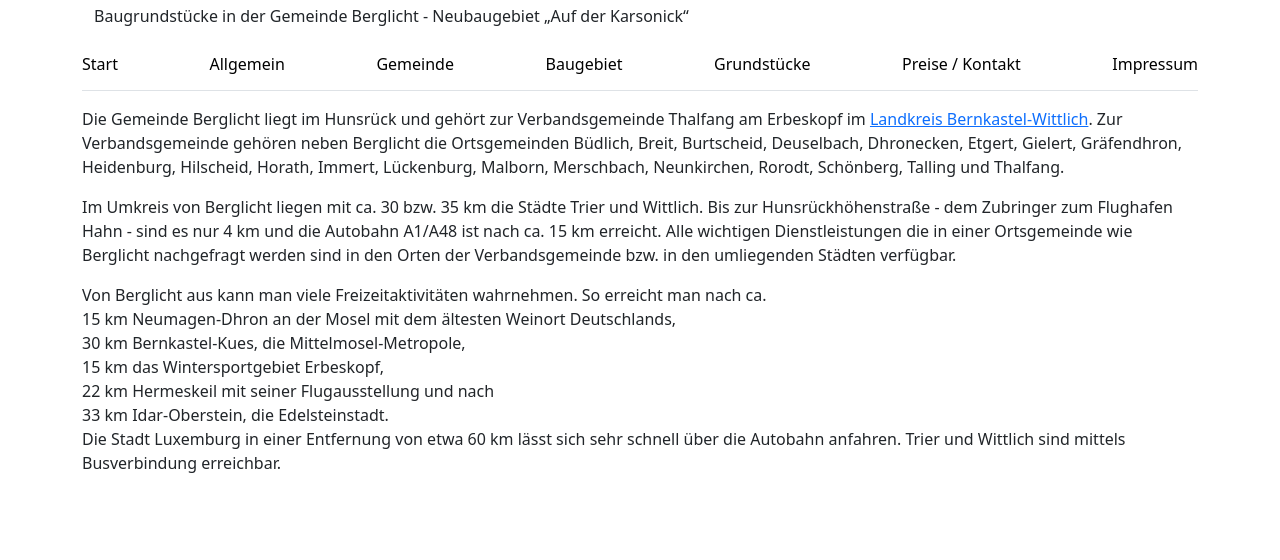
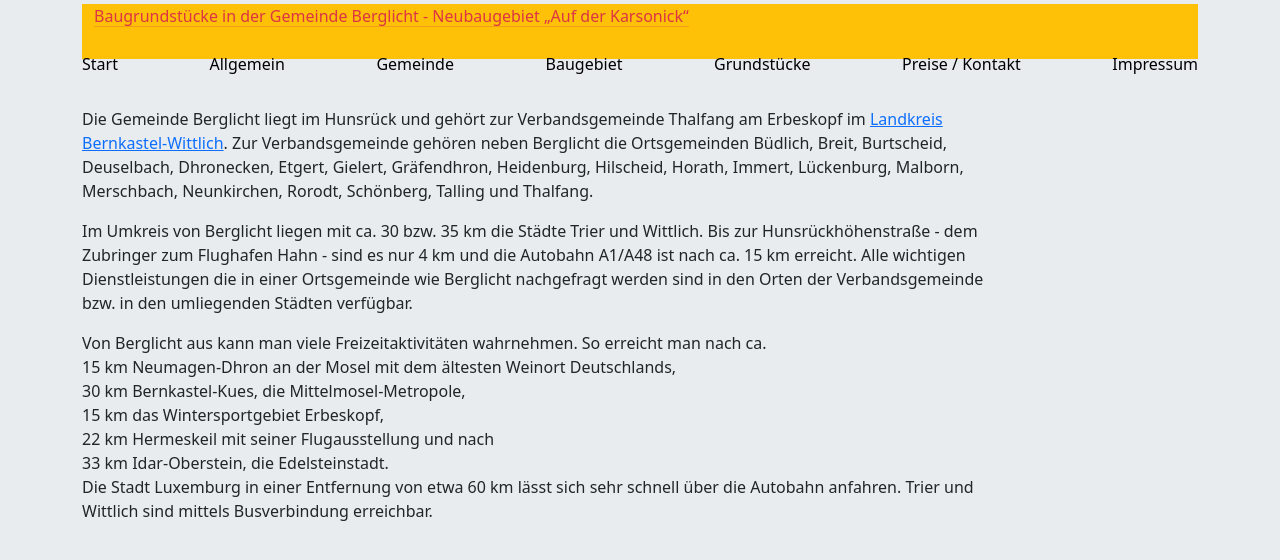
Before and after one commit to oresch/berglicht, a Jekyll site: the page built from allgemein.html, in a window 1280 px wide. Shown: the top 560 px of the page. Built offline with Jekyll 4.4.1, drawn with Linux system fonts in a browser that asks for light colours.

Commit message:
Some updates

```diff
--- a/_config.yml
+++ b/_config.yml
@@ -32,12 +32,6 @@ theme: minima
 # plugins:
 #  - jekyll-feed
 
-defaults:
-  - scope:
-      path: "*.md"
-    values:
-      layout: default
-
 # remote_theme: pages-themes/cayman@v0.2.0
 # plugins:
 # - jekyll-remote-theme # add this line to the plugins list if you already have one
--- a/_includes/nav.html
+++ b/_includes/nav.html
@@ -1,7 +1,7 @@
 <div class="nav-scroller py-1 mb-3 border-bottom">
-    <nav class="nav nav-underline justify-content-between">
+    <nav class="nav nav-underline justify-content-between bg-warning "> <!--bg-body-tertiary">-->
         <div class="container-fluid">
-            <a class="navbar-brand" href="">
+            <a class="navbar-text link-danger link-offset-2 link-underline-opacity-25 link-underline-opacity-100-hover"" href="">
                 Baugrundstücke in der Gemeinde Berglicht - Neubaugebiet „Auf der Karsonick“
             </a>
         </div>
--- a/_layouts/default.html
+++ b/_layouts/default.html
@@ -8,11 +8,11 @@
   <script src="bootstrap.bundle.min.js" class="astro-vvvwv3sm"></script>
 </head>
 
-<body>
-  <div class="container">
+<body class="bg-body-secondary">
+  <div class="container bg-warning-emphasis">
     {% include nav.html %}
   </div>
-  <main class="flex-shrink-0">
+  <main class="flex-shrink-0 bg-body-secondary">
     <div class="container">
       {{ content }}
     </div>
--- a/allgemein.html
+++ b/allgemein.html
@@ -2,14 +2,19 @@
 title: "Allgemein"
 layout: "default"
 ---
-<div class="Text">
+<div class="row g-5">
+	<div class="col-md-10">
+		<div>
 			<p>Die Gemeinde Berglicht liegt im Hunsrück und gehört zur Verbandsgemeinde
 				Thalfang am Erbeskopf im
-	<a target="_blank" href="http://www.bernkastel-wittlich.de/">Landkreis Bernkastel-Wittlich</a>. Zur Verbandsgemeinde gehören neben
+				<a target="_blank" href="http://www.bernkastel-wittlich.de/">Landkreis Bernkastel-Wittlich</a>. Zur
+				Verbandsgemeinde gehören neben
 				Berglicht die Ortsgemeinden Büdlich, Breit, Burtscheid, Deuselbach,
 				Dhronecken, Etgert, Gielert, Gräfendhron, Heidenburg, Hilscheid, Horath,
 				Immert, Lückenburg, Malborn, Merschbach, Neunkirchen, Rorodt, Schönberg,
-	Talling und Thalfang.</p><p> Im Umkreis von Berglicht liegen mit ca. 30 bzw. 35&nbsp;km
+				Talling und Thalfang.
+			</p>
+			<p> Im Umkreis von Berglicht liegen mit ca. 30 bzw. 35&nbsp;km
 				die Städte Trier und Wittlich. Bis zur Hunsrückhöhenstraße - dem Zubringer
 				zum Flughafen Hahn - sind es nur 4 km und die Autobahn A1/A48 ist nach ca.
 				15 km erreicht. Alle wichtigen Dienstleistungen die in einer Ortsgemeinde
@@ -23,4 +28,7 @@ layout: "default"
 				33 km Idar-Oberstein, die Edelsteinstadt. <br>
 				Die Stadt Luxemburg in einer Entfernung von etwa 60&nbsp;km
 				lässt sich sehr schnell über die Autobahn anfahren. Trier und Wittlich sind
-	mittels Busverbindung erreichbar.</p></div>
+				mittels Busverbindung erreichbar.</p>
+		</div>
+	</div>
+</div>
```
Also changed, not shown: baugebiet.html (added, +10 -0 lines), gemeinde.html (added, +10 -0 lines), impressum.html (+6 -2 lines), kontakt.html (added, +10 -0 lines), baugebiet.md (deleted), gemeinde.md (deleted), kontakt.md (deleted). Lines whose indentation alone changed are shown as unchanged.
